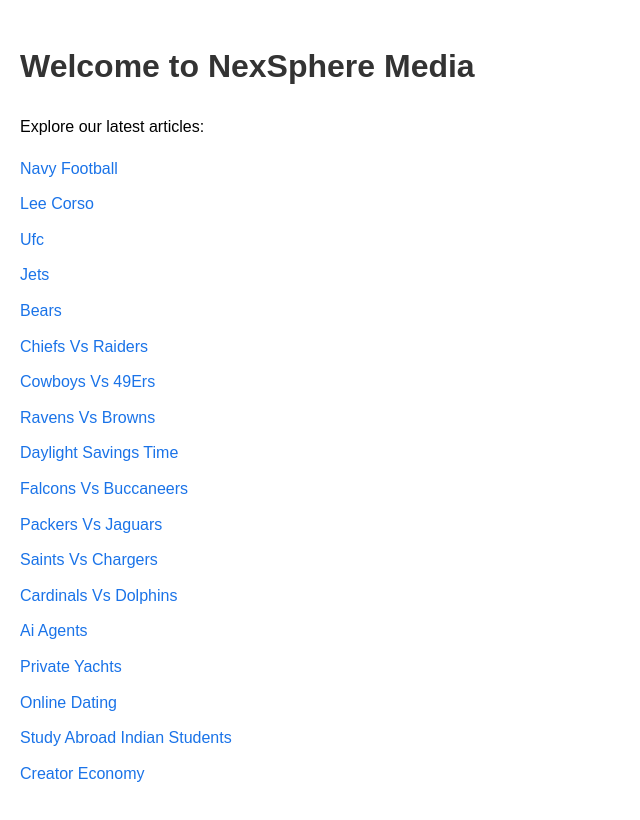
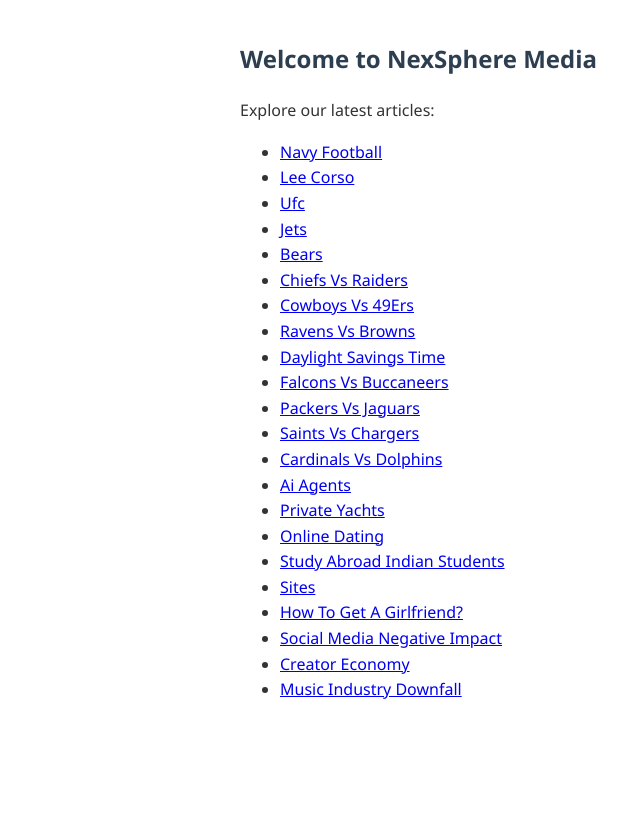
Before and after one commit to spartan077/Final_Automation, a plain HTML site: page index.html in a window 1280 px wide. Shown: the whole page, without its empty margins (0-640 px from the left). Drawn offline with Linux system fonts and the light colour scheme.

Commit message:
Deploy new article: music_industry_downfall

```diff
--- a/articles.json
+++ b/articles.json
@@ -82,5 +82,9 @@
   {
     "title": "Creator Economy",
     "path": "creator_economy/creator_economy.html"
+  },
+  {
+    "title": "Music Industry Downfall",
+    "path": "music_industry_downfall/music_industry_downfall.html"
   }
 ]
--- a/index.html
+++ b/index.html
@@ -3,74 +3,66 @@
 <head>
     <meta charset="UTF-8">
     <meta name="viewport" content="width=device-width, initial-scale=1.0">
+    <meta name="description" content="Explore the latest articles from NexSphere Media">
     <title>NexSphere Media</title>
     <style>
-        body { font-family: Arial, sans-serif; line-height: 1.6; margin: 0; padding: 20px; }
-        h1 { color: #333; }
-        ul { list-style-type: none; padding: 0; }
-        li { margin-bottom: 10px; }
-        a { color: #1a73e8; text-decoration: none; }
-        a:hover { text-decoration: underline; }
+        /* Add your enhanced CSS here */
+        body {
+            font-family: 'Segoe UI', Tahoma, Geneva, Verdana, sans-serif;
+            line-height: 1.6;
+            max-width: 800px;
+            margin: 0 auto;
+            padding: 20px;
+            color: #333;
+        }
+        h1, h2, h3 { color: #2c3e50; }
+        img { max-width: 100%; height: auto; }
+        blockquote {
+            border-left: 4px solid #3498db;
+            margin: 1.5em 10px;
+            padding: 0.5em 10px;
+            quotes: "\201C""\201D""\2018""\2019";
+        }
     </style>
+    <script type="application/ld+json">{"@context": "https://schema.org", "@type": "Article", "headline": "NexSphere Media Homepage", "datePublished": "2024-10-29T14:41:52.625963", "dateModified": "2024-10-29T14:41:52.625963", "author": {"@type": "Organization", "name": "NexSphere Media"}}</script>
 </head>
 <body>
+    <article>
+
                 <h1>Welcome to NexSphere Media</h1>
                 <p>Explore our latest articles:</p>
                 <ul id="article-list">
-
                     <li><a href="navy_football/navy_football.html">Navy Football</a></li>
-
 <li><a href="lee_corso/lee_corso.html">Lee Corso</a></li>
-
 <li><a href="ufc/ufc.html">Ufc</a></li>
-
 <li><a href="jets/jets.html">Jets</a></li>
-
 <li><a href="bears/bears.html">Bears</a></li>
-
 <li><a href="chiefs_vs_raiders/chiefs_vs_raiders.html">Chiefs Vs Raiders</a></li>
-
 <li><a href="cowboys_vs_49ers/cowboys_vs_49ers.html">Cowboys Vs 49Ers</a></li>
-
 <li><a href="ravens_vs_browns/ravens_vs_browns.html">Ravens Vs Browns</a></li>
-
 <li><a href="daylight_savings_time/daylight_savings_time.html">Daylight Savings Time</a></li>
-
 <li><a href="falcons_vs_buccaneers/falcons_vs_buccaneers.html">Falcons Vs Buccaneers</a></li>
-
 <li><a href="packers_vs_jaguars/packers_vs_jaguars.html">Packers Vs Jaguars</a></li>
-
 <li><a href="saints_vs_chargers/saints_vs_chargers.html">Saints Vs Chargers</a></li>
-
 <li><a href="cardinals_vs_dolphins/cardinals_vs_dolphins.html">Cardinals Vs Dolphins</a></li>
-
 <li><a href="ai_agents/ai_agents.html">Ai Agents</a></li>
-
 <li><a href="private_yachts/private_yachts.html">Private Yachts</a></li>
-
 <li><a href="online_dating/online_dating.html">Online Dating</a></li>
-
 <li><a href="study_abroad_indian_students/study_abroad_indian_students.html">Study Abroad Indian Students</a></li>
-
+<li><a href="sites/sites.html">Sites</a></li>
+<li><a href="how_to_get_a_girlfriend?/how_to_get_a_girlfriend?.html">How To Get A Girlfriend?</a></li>
+<li><a href="social_media_negative_impact/social_media_negative_impact.html">Social Media Negative Impact</a></li>
 <li><a href="creator_economy/creator_economy.html">Creator Economy</a></li>
-
-
-
-
-
+<li><a href="music_industry_downfall/music_industry_downfall.html">Music Industry Downfall</a></li>
                 </ul>
-
                 <script>
-        // Add dynamic update functionality
                     async function updateArticleList() {
                         try {
-                const response = await fetch(`articles.json?t=${new Date().getTime()}`);
-                if (!response.ok) throw new Error(`HTTP error! status: ${response.status}`);
+                            const response = await fetch('articles.json?t=' + new Date().getTime());
+                            if (!response.ok) throw new Error('HTTP error! status: ' + response.status);
                             const articles = await response.json();
-
                             const articleList = document.getElementById('article-list');
                             articleList.innerHTML = '';
-
                             articles.forEach(article => {
                                 const li = document.createElement('li');
                                 const a = document.createElement('a');
@@ -80,12 +72,13 @@
                                 articleList.appendChild(li);
                             });
                         } catch (error) {
-                console.error('Error updating articles:', error);
+                            console.error('Error loading articles:', error);
                         }
                     }
-
-        // Update every minute
+                    updateArticleList();
                     setInterval(updateArticleList, 60000);
                 </script>
+
+    </article>
 </body>
 </html>
```
Also changed, not shown: music_industry_downfall/music_industry_downfall.html (added, +70 -0 lines). Lines whose indentation alone changed are shown as unchanged.
